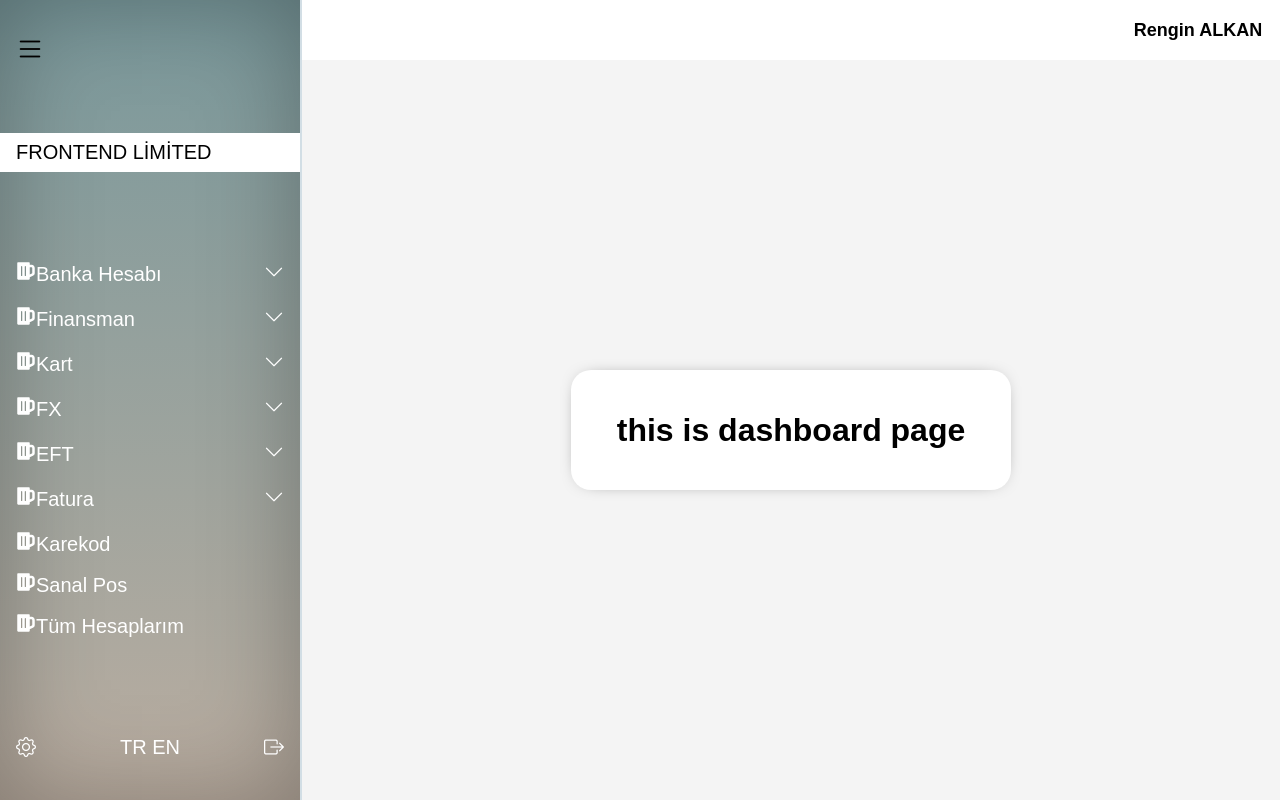
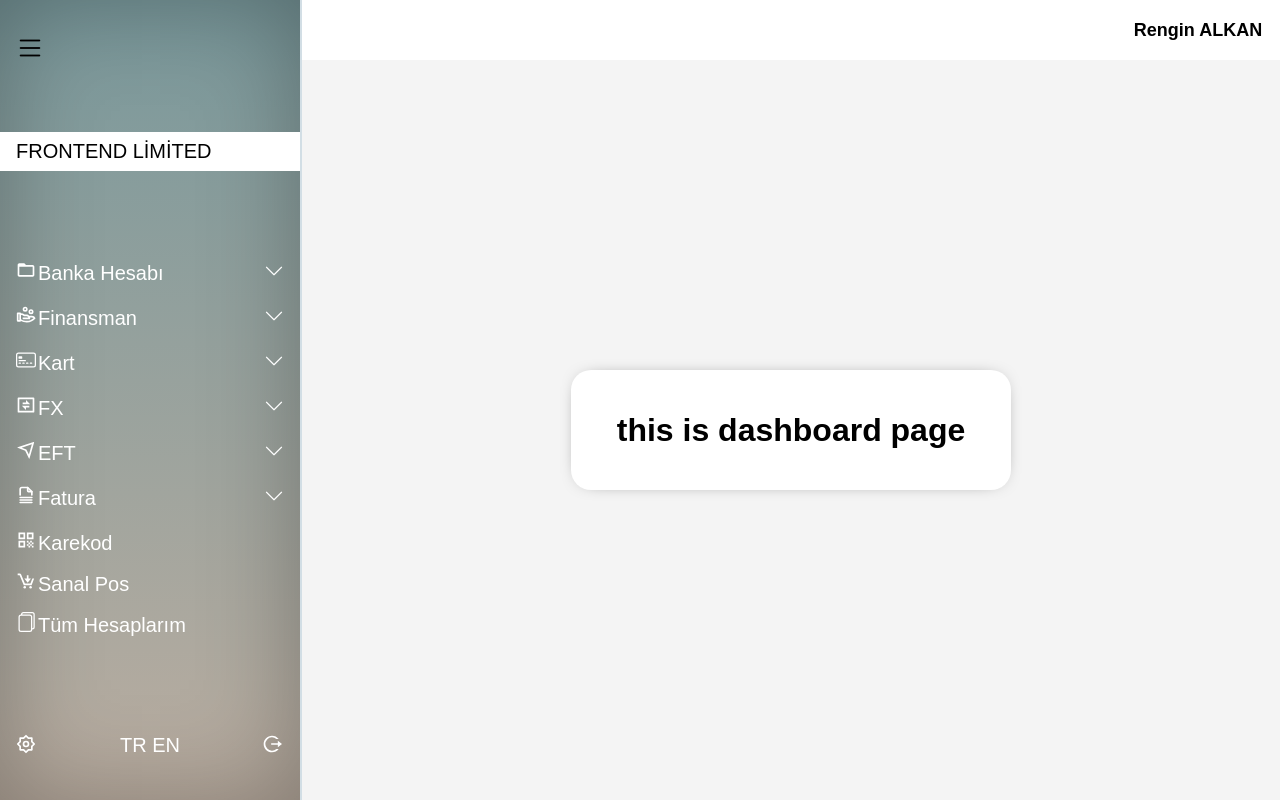
Before and after one commit to mohamedelleuch777/fzs-bank-fe, a React (Create React App) app: page /login in a window 1280 px wide. Both pictures are taken after a click on the button "Login". Built offline with nearby package versions, Linux system fonts and the light colour scheme.

Commit message:
Seçilen ikonlar import edildi ve eklendi.

```diff
--- a/package.json
+++ b/package.json
@@ -3,6 +3,7 @@
   "version": "0.1.0",
   "private": true,
   "dependencies": {
+    "@react-icons/all-files": "^4.1.0",
     "@testing-library/jest-dom": "^5.16.5",
     "@testing-library/react": "^13.4.0",
     "@testing-library/user-event": "^13.5.0",
--- a/src/Components/LeftMenu.css
+++ b/src/Components/LeftMenu.css
@@ -19,6 +19,9 @@
 .left-menu ul{
 padding-inline-start: 0px !important;
 }
+.left-menu svg{
+  margin-right: 2px !important;
+}
 .left-menu.mobile {
     left: -250px;
     position: relative;
@@ -26,6 +29,9 @@
     transition: .6s ease all;
     padding-top: 10px;
 
+}
+.left-menu.mobile svg{
+  margin-right: 3px !important;
 }
 
 .left-menu.mobile.show {
--- a/src/Components/LeftMenu.js
+++ b/src/Components/LeftMenu.js
@@ -6,13 +6,20 @@
 import './LeftMenu.css';
 import styles from './styles.module.css'
 import LeftMenuItem from './LeftMenuItem';
-import { FaBeer } from 'react-icons/fa';
 import Icon from './icon'
+import {RiExchangeBoxLine,RiHandCoinLine, RiSendPlaneLine,RiSettings2Line,RiLogoutCircleRLine} from 'react-icons/ri';
+import {MdOutlineFolderOpen,MdOutlineQrCode } from 'react-icons/md';
+import {BiCartDownload } from 'react-icons/bi';
+import {BsCreditCard2Front, BsFiles } from 'react-icons/bs';
+import {TbFileStack} from 'react-icons/tb';
+
+
+
 const Navbar = () => {
     const menu = [
         {
             "title": "Banka Hesabı",
-            "icon": <FaBeer/>,
+            "icon": <MdOutlineFolderOpen />,
             "childrens": [
                 {
                     "title": "Hesap Aç",
@@ -26,7 +33,7 @@
         },
         {
             "title": "Finansman",
-            "icon": <FaBeer/>,
+            "icon": <RiHandCoinLine/>,
             "childrens": [
                 {
                     "title": "Başvuru",
@@ -41,7 +48,7 @@
         },
         {
             "title": "Kart",
-            "icon": <FaBeer/>,
+            "icon": <BsCreditCard2Front/>,
             "childrens": [
                 {
                     "title": "Banka Kartı",
@@ -57,7 +64,7 @@
         },
         {
             "title": "FX",
-            "icon": <FaBeer/>,
+            "icon": <RiExchangeBoxLine/>,
             "childrens": [
                 {
                     "title": "Döviz",
@@ -75,7 +82,7 @@
         },
         {
             "title": "EFT",
-            "icon": <FaBeer/>,
+            "icon": <RiSendPlaneLine/>,
             "childrens": [
                 {
                     "title": "EFT&FAST",
@@ -89,7 +96,7 @@
             ]
         }, {
             "title": "Fatura",
-            "icon": <FaBeer/>,
+            "icon": <TbFileStack/>,
             "childrens": [
                 {
                     "title": "Elektrik",
@@ -107,19 +114,20 @@
         },
         {
             "title": "Karekod",
-            "icon": <FaBeer/>,
+            "icon": <MdOutlineQrCode/>,
 
         },
         {
             "title": "Sanal Pos",
-             "icon": <FaBeer/>,
+             "icon": <BiCartDownload/>,
 
         },
         {
             "title": "Tüm Hesaplarım",
-            "icon": <FaBeer/>,
+            "icon": <BsFiles/>,
 
-        }
+        },
+
     ];
 
     const [classState,setClassState] = useState("left-menu")
@@ -176,13 +184,13 @@
                     <div className="sidebar-title">
 
                         <span href="">
-                             <i className="bi bi-gear"></i>
+                            <RiSettings2Line/>
                         </span>
                         <span href="">
                              TR   EN
                         </span>
                         <span href="">
-                             <i className="bi bi-box-arrow-right"></i>
+                            <RiLogoutCircleRLine/>
                         </span>
                     </div>
                 </div>
```
